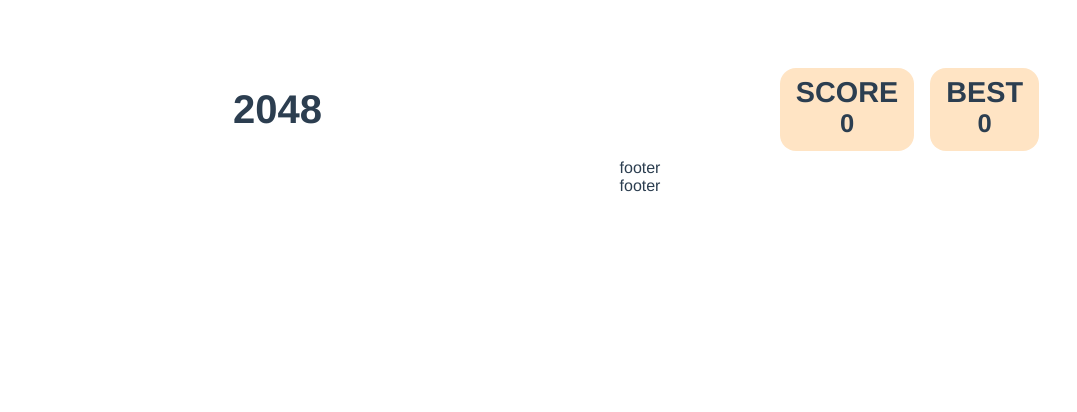
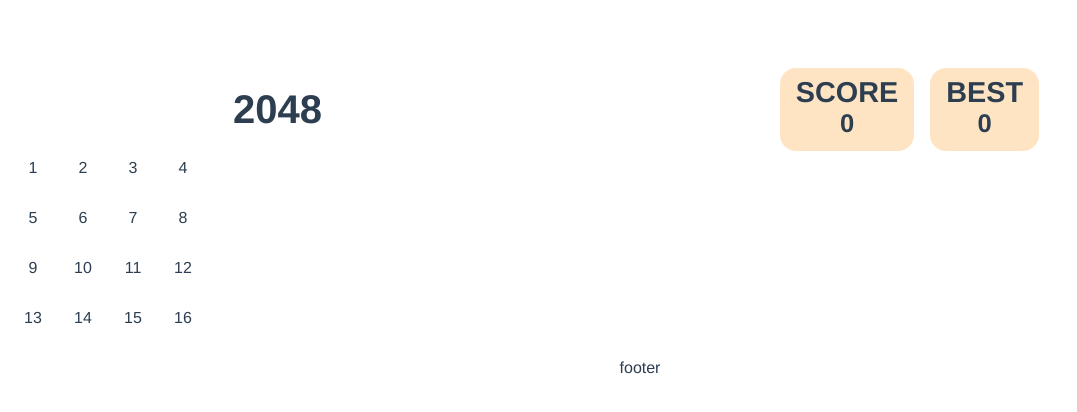
Before and after one commit to choisohyun/vue-ts-2048-game, a Vue app: page / in a window 1280 px wide. Shown: the top 412 px of the page, without its empty margins (0-1077 px from the left). Built offline with nearby package versions, Linux system fonts and the light colour scheme.

Commit message:
Add init grid table

```diff
--- a/src/App.vue
+++ b/src/App.vue
@@ -10,15 +10,15 @@
 import Vue from "vue";
 import Component from "vue-class-component";
 import HeaderItem from "@/components/HeaderItem.vue";
-import GridTable from "@/components/GridTable/GridTable.vue";
+import GridTable from "@/components/gridTable/GridTable.vue";
 import FooterItem from "@/components/FooterItem.vue";
 
 @Component({
   components: {
     HeaderItem,
     GridTable,
-    FooterItem
-  }
+    FooterItem,
+  },
 })
 export default class App extends Vue {}
 </script>
--- a/src/components/gridTable/GridTable.vue
+++ b/src/components/gridTable/GridTable.vue
@@ -1,15 +1,30 @@
 <template>
-  <grid-item/>
+  <!--  <grid-item />-->
+  <div class="grid-container">
+    <div v-for="(item, idx) in rangeItem" :key="idx">
+      {{ item }}
+    </div>
+  </div>
 </template>
 
 <script lang="ts">
 import { Vue, Component } from "vue-property-decorator";
-import GridItem from "@/components/GridTable/GridItem.vue";
+import GridItem from "@/components/gridTable/GridItem.vue";
 
 @Component({
-  components: {GridItem}
+  components: { GridItem },
 })
-export default class GridTable extends Vue {}
+export default class GridTable extends Vue {
+  get rangeItem() {
+    return Array.from({ length: 16 }, (d, i) => i + 1);
+  }
+}
 </script>
 
-<style scoped></style>
+<style scoped>
+.grid-container {
+  display: grid;
+  grid-template-rows: repeat(4, 50px);
+  grid-template-columns: repeat(4, 50px);
+}
+</style>
```
